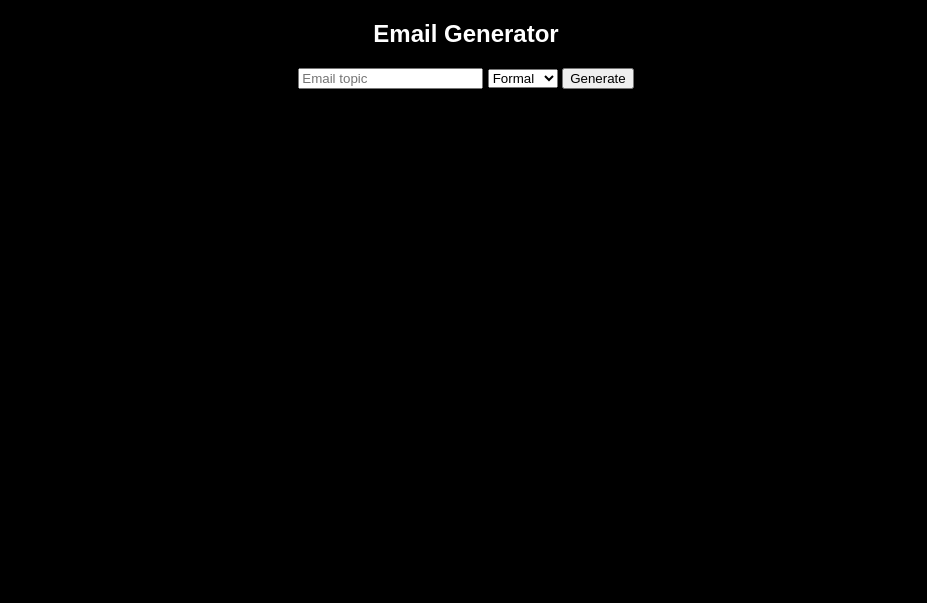
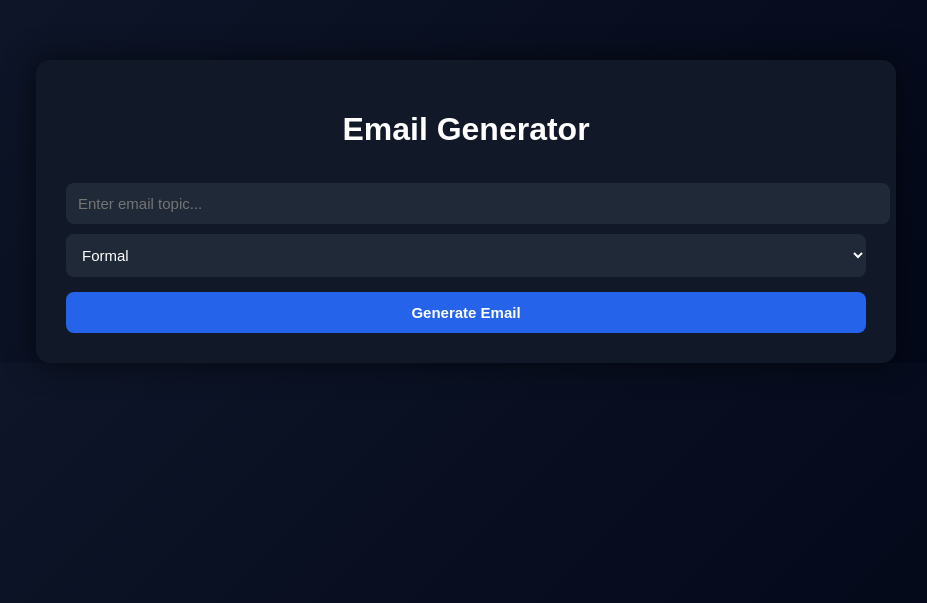
Before and after one commit to Pranox-Ai/pranox-ai, a Flask app: page /email in a window 1280 px wide. Shown: the top 603 px of the page, without its empty margins (174-1101 px from the left). Run offline with Flask 3, Linux system fonts and the light colour scheme; the visitor is signed in with stand-in values (Sample User, id 1).

Commit message:
UI upgrade

```diff
--- a/templates/email.html
+++ b/templates/email.html
@@ -1,26 +1,91 @@
 <!DOCTYPE html>
-<html>
+<html lang="en">
 <head>
-<title>Email Writer</title>
+<meta charset="UTF-8">
+<title>Email Generator</title>
+<style>
+body {
+    margin: 0;
+    font-family: Arial, Helvetica, sans-serif;
+    background: linear-gradient(135deg, #0f172a, #020617);
+    color: white;
+}
+
+.container {
+    width: 90%;
+    max-width: 800px;
+    margin: auto;
+    margin-top: 60px;
+    background: #111827;
+    padding: 30px;
+    border-radius: 14px;
+    box-shadow: 0 0 30px rgba(0,0,0,0.6);
+}
+
+h1 {
+    text-align: center;
+    margin-bottom: 25px;
+}
+
+input, select, button, textarea {
+    width: 100%;
+    padding: 12px;
+    margin-top: 10px;
+    border-radius: 8px;
+    border: none;
+    font-size: 15px;
+}
+
+input, select, textarea {
+    background: #1f2937;
+    color: white;
+}
+
+button {
+    background: #2563eb;
+    color: white;
+    cursor: pointer;
+    font-weight: bold;
+    margin-top: 15px;
+}
+
+button:hover {
+    background: #1d4ed8;
+}
+
+.output {
+    margin-top: 25px;
+    background: #020617;
+    padding: 20px;
+    border-radius: 10px;
+    white-space: pre-wrap;
+}
+</style>
 </head>
-<body style="background:black;color:white;text-align:center;font-family:sans-serif;">
 
-<h2>Email Generator</h2>
+<body>
+<div class="container">
 
-{% if limit_msg %}
-<p style="color:red;">{{ limit_msg }}</p>
+<h1>Email Generator</h1>
+
+<form method="POST">
+<input name="topic" placeholder="Enter email topic..." required>
+
+<select name="tone">
+<option value="Formal">Formal</option>
+<option value="Friendly">Friendly</option>
+<option value="Professional">Professional</option>
+</select>
+
+<button type="submit">Generate Email</button>
+</form>
+
+{% if email %}
+<div class="output">
+{{ email }}
+</div>
 {% endif %}
 
-<form method="POST">
-<input name="topic" placeholder="Email topic" required>
-<select name="tone">
-<option>Formal</option>
-<option>Friendly</option>
-</select>
-<button type="submit">Generate</button>
-</form>
-
-<pre>{{ email }}</pre>
-
+</div>
 </body>
 </html>
```
Also changed, not shown: templates/resume.html (+78 -16 lines).
